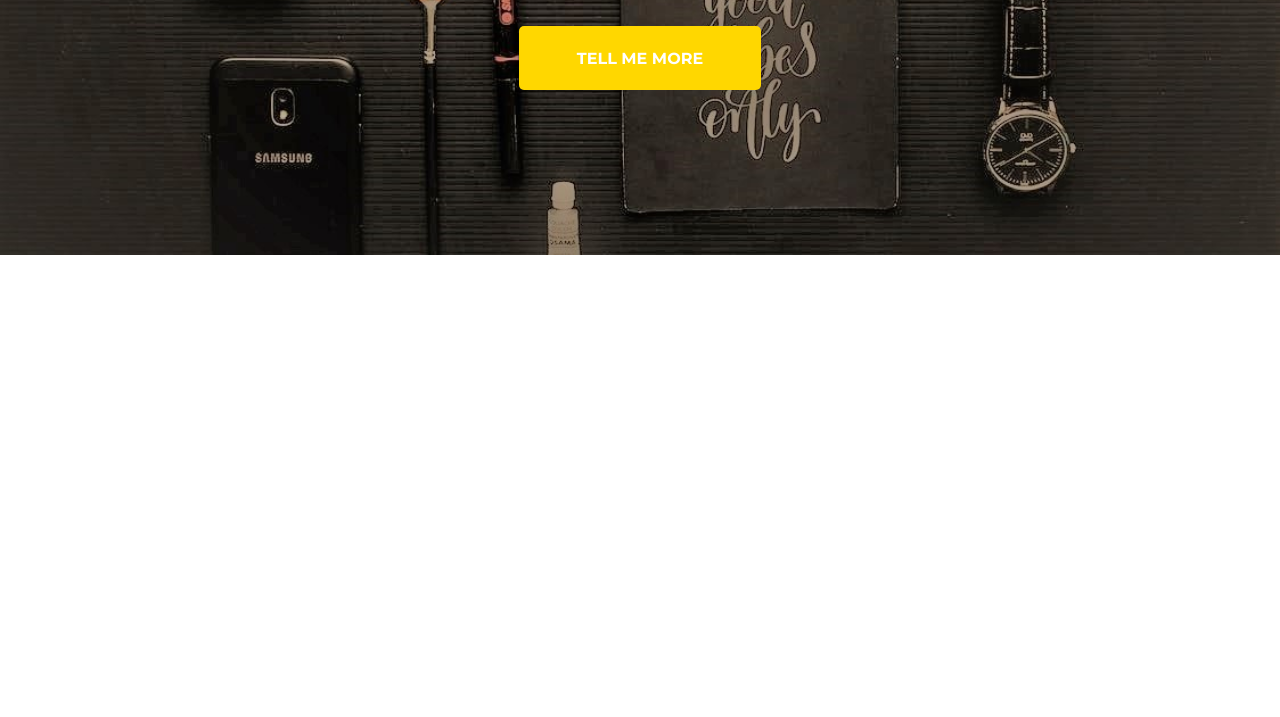
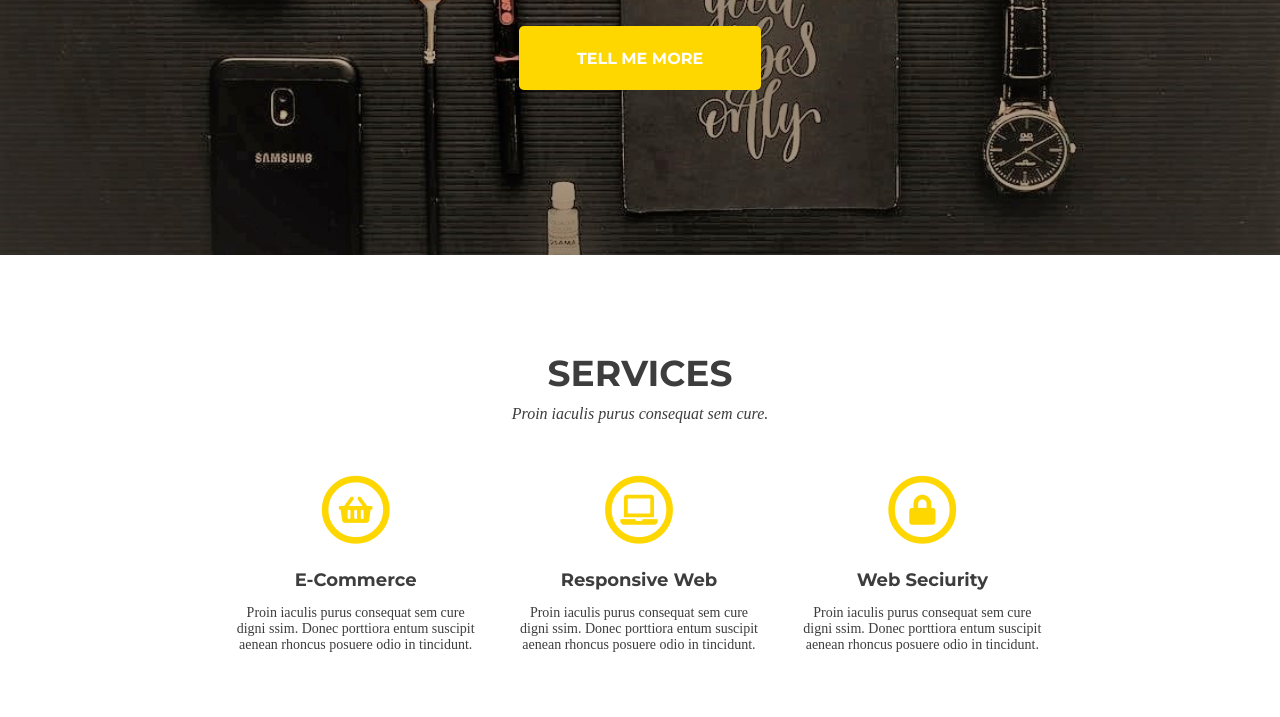
Before and after one commit to Magdalena-Tarka/golden, a website: page index.html in a window 1280 px wide. Shown: the part 369-1086 px from the top of the page. Before the commit the page ends 800 px from the top, so only its background shows below. Drawn offline with Linux system fonts and the light colour scheme; a web font is replaced by a local one.

Commit message:
Add section services to page

```diff
--- a/index.html
+++ b/index.html
@@ -5,6 +5,7 @@
     <meta charset="utf-8">
     <meta name="viewport" content="width=device-width, initial-scale=1.0">
     <title>Golden Agency</title>
+    <link rel="stylesheet" href="https://use.fontawesome.com/releases/v5.5.0/css/all.css">
     <link rel="preconnect" href="https://fonts.gstatic.com">
     <link href="https://fonts.googleapis.com/css2?family=Merriweather:ital@0;1&family=Montserrat:wght@400;700&display=swap" rel="stylesheet">
     <link href="https://fonts.googleapis.com/css2?family=Lily+Script+One&display=swap" rel="stylesheet">
@@ -31,12 +32,42 @@
         </div>
         <img src="images/splash.jpg">
         <div class="header-inner">
-            <h4>welcome to our studio!</h4>
+            <h2>welcome to our studio!</h2>
             <h1>it's nice to meet you</h1>
             <button>tell me more</button>
         </div>
     </header>
 
+    <section class="services">
+        <div class="container">
+            <h2 class="section-title">services</h2>
+            <p class="intro">Proin iaculis purus consequat sem cure.</p>
+            <div class="row">
+                <div class="col-sm-6 col-lg-4">
+                    <div class="card">
+                        <i class="far fa-circle"><i class="fas fa-shopping-basket"></i></i>
+                        <h4 class="section-subtitle">E-Commerce</h4>
+                        <p>Proin iaculis purus consequat sem cure digni ssim. Donec porttiora entum suscipit aenean rhoncus posuere odio in tincidunt.</p>
+                    </div>
+                </div>
+                <div class="col-sm-6 col-lg-4">
+                    <div class="card">
+                        <i class="far fa-circle"><i class="fas fa-laptop"></i></i>
+                        <h4 class="section-subtitle">Responsive Web</h4>
+                        <p>Proin iaculis purus consequat sem cure digni ssim. Donec porttiora entum suscipit aenean rhoncus posuere odio in tincidunt.</p>
+                    </div>
+                </div>
+                <div class="col-sm-6 col-lg-4">
+                    <div class="card">
+                        <i class="far fa-circle"><i class="fas fa-lock"></i></i>
+                        <h4 class="section-subtitle">Web Seciurity</h4>
+                        <p>Proin iaculis purus consequat sem cure digni ssim. Donec porttiora entum suscipit aenean rhoncus posuere odio in tincidunt.</p>
+                    </div>
+                </div>
+            </div>
+        </div>
+    </section>
+
 </body>
 
 </html>
--- a/sass/style.scss
+++ b/sass/style.scss
@@ -2,6 +2,7 @@
 $color-one: white;
 $color-two: black;
 $color-three: gold;
+$color-four: #3d3d3d;
 
 $font-one: 'Montserrat', sans-serif;
 $font-two: 'Merriweather', sans-serif;
@@ -16,12 +17,41 @@ $font-three: 'Lily Script One', cursive;
 body {
     margin: 0;
     padding: 0;
+    text-align: center;
+    color: $color-four;
+    font-size: 14px;
+}
+
+section {
+    padding: 50px 0;
 }
 
 .container {
     max-width: 900px;
     padding: 0 40px;
     margin: 0 auto;
+}
+
+.section-title {
+    font-size: 36px;
+    text-transform: uppercase;
+    font-family: $font-one;
+    font-weight: 600;
+    margin: 30px 0 10px 0;
+}
+section {
+    .section-subtitle {
+        font-size: 18px;
+        text-transform: capitalize;
+        font-family: $font-one;
+        font-weight: 600;
+        margin: 24px 0 10px 0;
+    }
+    p.intro {
+        font-style: italic;
+        margin: 0;
+        font-size: 16px;
+    }
 }
 
 /* Header*/
@@ -41,7 +71,7 @@ nav {
             color: $color-three;
             font-family: $font-three;
             font-size: 20px;
-    }
+        }
     }
     ul {
         margin: 0;
@@ -79,12 +109,12 @@ header img {
     top: 50%;
     left: 50%;
     transform: translate(-50%,-50%);
-    h4 {
+    h2 {
         font-size: 36px;
         text-transform: capitalize;
         font-style: italic;
+        font-family: $font-two;
         font-weight: 300;
-        font-family: $font-two;
         margin: 40px 0 0 0;
     }
     h1 {
@@ -107,3 +137,23 @@ header img {
         font-weight: 600;
     }
 }
+ /* Services */
+
+.services {
+    .card {
+        margin: 52px 7px 0 5px;
+        i {
+            color: $color-three;
+            font-size: 70px;
+            position: relative;
+            i {
+                font-size: 30px;
+                color: $color-three;
+                position: absolute;
+                top: 50%;
+                left: 50%;
+                transform: translate(-50%,-50%);
+            }
+        }
+    }
+}
```
Also changed, not shown: css/style.css, 1 other file.
